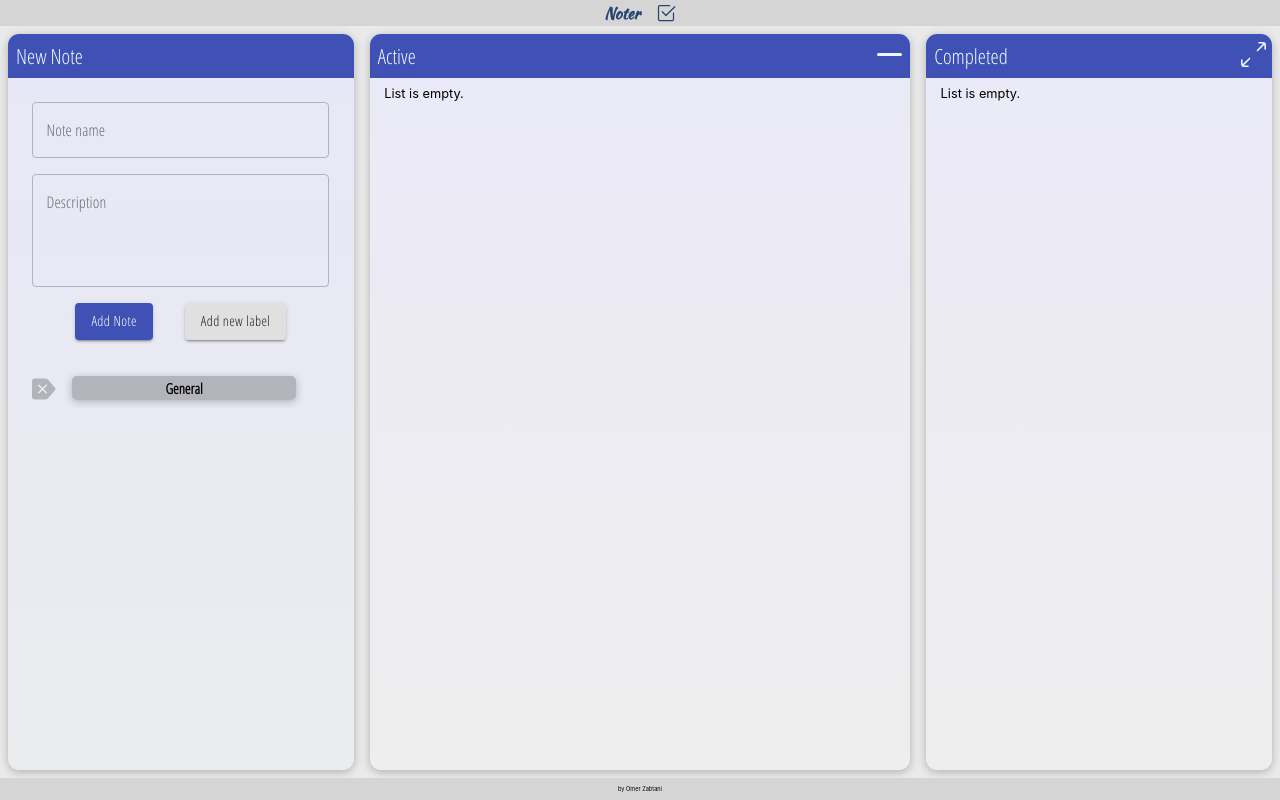
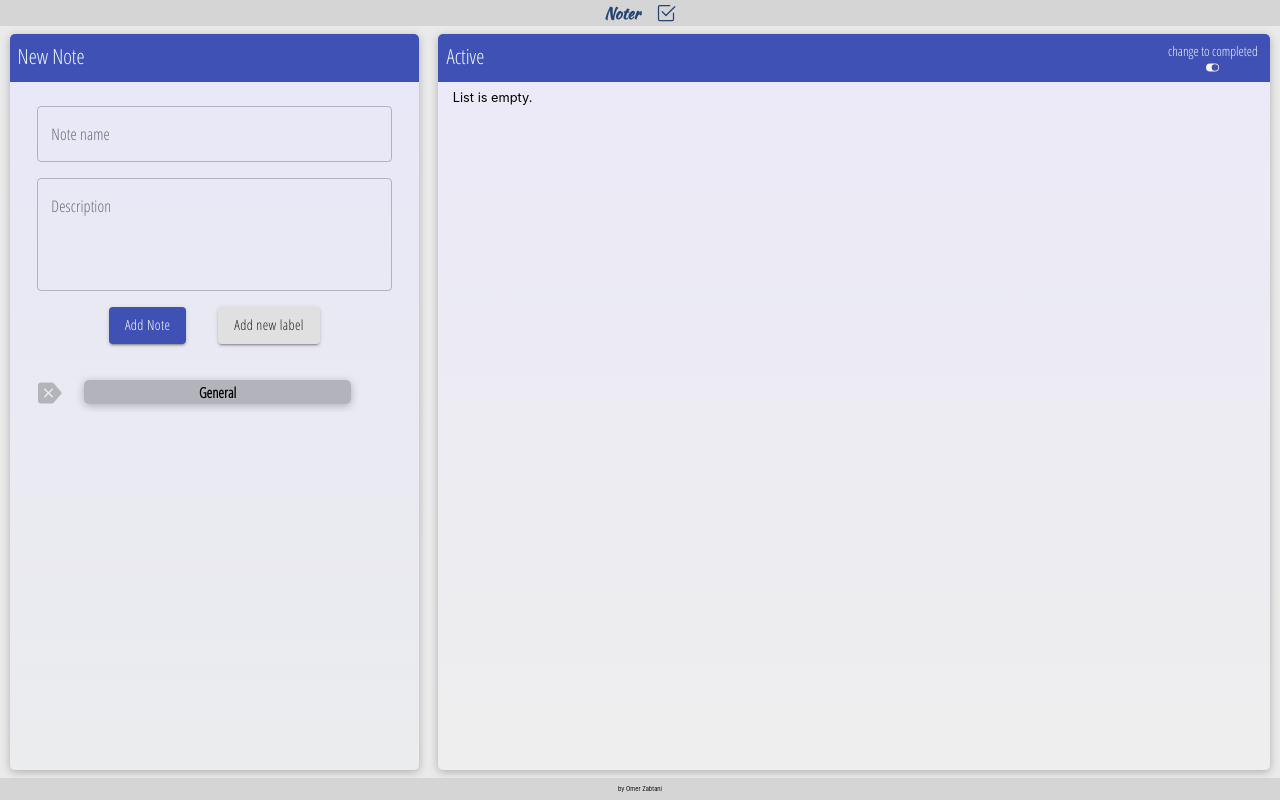
Before and after one commit to zabtani/Noter, a React (Create React App) app: page / in a window 1280 px wide. Built offline with nearby package versions, Linux system fonts and the light colour scheme.

Commit message:
update card header switch button

```diff
--- a/src/components/Lists/List.js
+++ b/src/components/Lists/List.js
@@ -5,9 +5,13 @@ const List = (props) => {
   const tasks = props.tasks.map((task) => <Task key={task.id} data={task} />);
   return (
     <Card
-      onExpand={props.onExpand}
-      className={props.expanded && classes.expanded}
-      expanded={props.expanded}
+      switchText={
+        props.toggleIconOn ? 'change to completed' : 'change to active'
+      }
+      onShow={props.onShow}
+      toggleIconOn={props.toggleIconOn}
+      className={classes.listCard}
+      active={props.active}
       title={props.title}
     >
       <div className={classes.tasksList}>
--- a/src/components/Lists/Lists.js
+++ b/src/components/Lists/Lists.js
@@ -4,34 +4,38 @@ import { useContext, useState } from 'react';
 const Lists = () => {
   const { tasks } = useContext(TasksContext);
   const [listViewState, setListViewState] = useState({
-    isActiveExpanded: true,
-    isCompletedExpanded: false,
+    isActiveShown: true,
+    isCompletedShown: false,
   });
   const activeTasks = tasks.filter((task) => task.active === true);
   const completedTasks = tasks.filter((task) => task.active !== true);
-  const expandHandler = () => {
+  const showHandler = () => {
     setListViewState((state) => {
       return {
-        isActiveExpanded: !state.isActiveExpanded,
-        isCompletedExpanded: !state.isCompletedExpanded,
+        isActiveShown: !state.isActiveShown,
+        isCompletedShown: !state.isCompletedShown,
       };
     });
   };
 
   return (
     <>
+      {listViewState.isActiveShown && (
         <List
-        onExpand={expandHandler}
-        expanded={listViewState.isActiveExpanded}
+          toggleIconOn={true}
+          onShow={showHandler}
           tasks={activeTasks}
           title="Active"
         />
+      )}
+      {listViewState.isCompletedShown && (
         <List
-        onExpand={expandHandler}
-        expanded={listViewState.isCompletedExpanded}
+          toggleIconOn={false}
+          onShow={showHandler}
           tasks={completedTasks}
           title="Completed"
         />
+      )}
     </>
   );
 };
--- a/src/components/Lists/Lists.module.css
+++ b/src/components/Lists/Lists.module.css
@@ -4,8 +4,8 @@
   height: 81vh;
   padding: 0 0.4rem 0 0.4rem;
 }
-.expanded {
-  width: 50%;
+.listCard {
+  width: 65%;
 }
 /* width */
 ::-webkit-scrollbar {
--- a/src/components/Lists/Task/Task.module.css
+++ b/src/components/Lists/Task/Task.module.css
@@ -5,9 +5,10 @@
   display: flex;
 }
 .task {
+  border-radius: 0.5rem;
+  width: 85%;
+  margin: auto;
   margin-top: 0.6rem;
-  border-radius: 0.5rem;
-  width: 100%;
   overflow: hidden;
 }
 .topContainer {
--- a/src/components/UI/Card.js
+++ b/src/components/UI/Card.js
@@ -1,18 +1,19 @@
 import classes from './Card.module.css';
-import ExpandIcon from './ExpandIcon';
-import MinimizeIcon from './MinimizeIcon';
+import MainOnIcon from './MainOnIcon';
+import MainOffIcon from './MainOffIcon';
 const Card = (props) => {
   return (
     <>
       <div className={`${classes.card} ${props.className}`}>
         <div className={classes.header}>
           <h2>{props.title}</h2>
-          {props.onExpand && (
-            <button type="button" onClick={props.onExpand}>
-              {props.expanded ? (
-                <MinimizeIcon className={classes.icon} width="25" height="25" />
+          {props.onShow && (
+            <button type="button" onClick={props.onShow}>
+              {props.switchText}
+              {props.toggleIconOn ? (
+                <MainOnIcon className={classes.icon} width="35" height="35" />
               ) : (
-                <ExpandIcon className={classes.icon} width="25" height="25" />
+                <MainOffIcon className={classes.icon} width="35" height="35" />
               )}
             </button>
           )}
--- a/src/components/UI/Card.module.css
+++ b/src/components/UI/Card.module.css
@@ -1,5 +1,5 @@
 .card {
-  transition: width 0.7s;
+  border-radius: 5px;
   font-size: 0.8rem;
   width: 32%;
   box-shadow: 0 2px 8px rgba(0, 0, 0, 0.25);
@@ -7,7 +7,6 @@
     rgba(235, 233, 255, 0.664),
     rgba(240, 240, 240, 0.664)
   );
-  border-radius: 0.7rem;
   margin: 0.5rem;
   height: auto;
   overflow: hidden;
@@ -19,30 +18,37 @@
   margin: 0.5rem;
 }
 .card .header {
+  height: 3rem;
   display: flex;
   justify-content: space-between;
   font-family: 'Open Sans Condensed', sans-serif, 'Ubuntu', 'Cantarell',
     'Fira Sans', 'Droid Sans', 'Helvetica Neue', sans-serif;
-
   text-align: center;
   background: #3f51b5;
   width: 100%;
 }
 .card .header button {
+  width: auto;
   border: none;
   margin: 0.8%;
   background-color: transparent;
+  display: flex;
+  flex-direction: column;
+  align-items: center;
+  color: aliceblue;
 }
 .card .header .icon {
   color: aliceblue;
   border-radius: 5px;
-  padding: 8%;
   margin: 1%;
 }
-.card .header .icon:hover {
+.card .header button:hover {
+  border-radius: 0.2rem;
   background-color: rgba(168, 168, 168, 0.363);
 }
-
+.expanded {
+  width: 80%;
+}
 .mainContent {
   padding: 0.5rem;
 }
@@ -54,9 +60,6 @@
     align-self: center;
   }
 
-  .card .header .icon {
-    display: none;
-  }
   main {
     flex-direction: column;
     width: 100%;
--- a/src/components/UI/ExpandIcon.js
+++ /dev/null
@@ -1,18 +0,0 @@
-const ExpandIcon = (props) => {
-  return (
-    <svg
-      xmlns="http://www.w3.org/2000/svg"
-      width={props.width}
-      height={props.height}
-      fill="currentColor"
-      className={`bi bi-arrows-angle-expand ${props.className}`}
-      viewBox="0 0 16 16"
-    >
-      <path
-        fillRule="evenodd"
-        d="M5.828 10.172a.5.5 0 0 0-.707 0l-4.096 4.096V11.5a.5.5 0 0 0-1 0v3.975a.5.5 0 0 0 .5.5H4.5a.5.5 0 0 0 0-1H1.732l4.096-4.096a.5.5 0 0 0 0-.707zm4.344-4.344a.5.5 0 0 0 .707 0l4.096-4.096V4.5a.5.5 0 1 0 1 0V.525a.5.5 0 0 0-.5-.5H11.5a.5.5 0 0 0 0 1h2.768l-4.096 4.096a.5.5 0 0 0 0 .707z"
-      />
-    </svg>
-  );
-};
-export default ExpandIcon;
--- /dev/null
+++ b/src/components/UI/MainOffIcon.js
@@ -0,0 +1,15 @@
+const MainOffIcon = (props) => {
+  return (
+    <svg
+      xmlns="http://www.w3.org/2000/svg"
+      width={props.width}
+      height={props.height}
+      fill="currentColor"
+      className={`bi bi-toggle-off ${props.className}`}
+      viewBox="0 0 16 16"
+    >
+      <path d="M11 4a4 4 0 0 1 0 8H8a4.992 4.992 0 0 0 2-4 4.992 4.992 0 0 0-2-4h3zm-6 8a4 4 0 1 1 0-8 4 4 0 0 1 0 8zM0 8a5 5 0 0 0 5 5h6a5 5 0 0 0 0-10H5a5 5 0 0 0-5 5z" />
+    </svg>
+  );
+};
+export default MainOffIcon;
--- /dev/null
+++ b/src/components/UI/MainOnIcon.js
@@ -0,0 +1,15 @@
+const MainOnIcon = (props) => {
+  return (
+    <svg
+      xmlns="http://www.w3.org/2000/svg"
+      width={props.width}
+      height={props.height}
+      fill="whitesmoke"
+      className={`bi bi-toggle-on ${props.className}`}
+      viewBox="0 0 16 16"
+    >
+      <path d="M5 3a5 5 0 0 0 0 10h6a5 5 0 0 0 0-10H5zm6 9a4 4 0 1 1 0-8 4 4 0 0 1 0 8z" />
+    </svg>
+  );
+};
+export default MainOnIcon;
--- a/src/components/UI/MinimizeIcon.js
+++ /dev/null
@@ -1,15 +0,0 @@
-const MinimizeIcon = (props) => {
-  return (
-    <svg
-      xmlns="http://www.w3.org/2000/svg"
-      width={props.width}
-      height={props.height}
-      fill="currentColor"
-      className={`bi bi-dash-lg ${props.className}`}
-      viewBox="0 0 16 16"
-    >
-      <path d="M0 8a1 1 0 0 1 1-1h14a1 1 0 1 1 0 2H1a1 1 0 0 1-1-1z" />
-    </svg>
-  );
-};
-export default MinimizeIcon;
```
Lines whose indentation alone changed are shown as unchanged.
